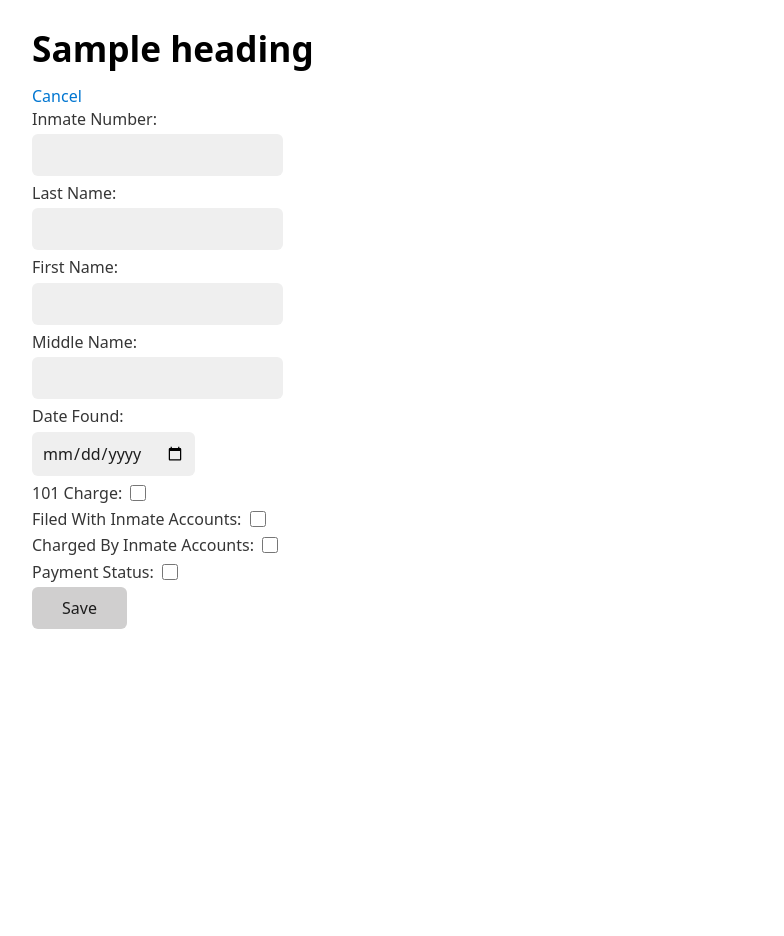
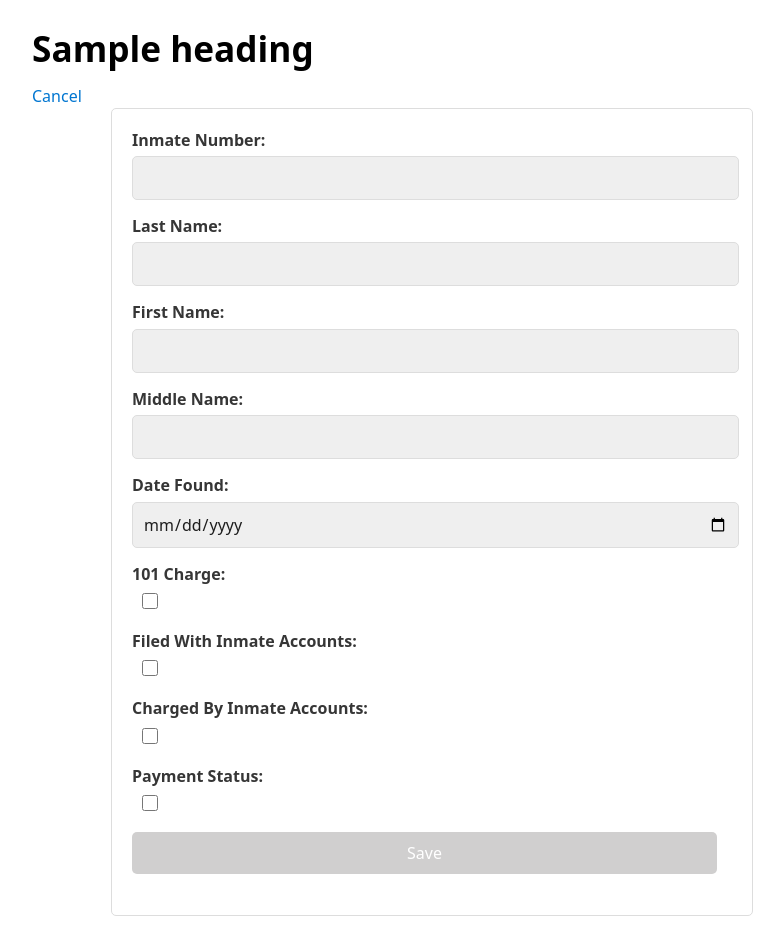
Before and after one commit to masterofpi11436/rrjweb2, a PHP site: template views/Tablets/add_tablet.php in a window 1280 px wide. Shown: the whole page, without its empty margins (208-992 px from the left). Before the commit the page ends 629 px from the top, so only its background shows below. Run offline with PHP 8.4, Linux system fonts and the light colour scheme; the template is opened without the code that fills it: most values are stand-ins (such as "Sample title", 1, 10 or a date in 2020).

Commit message:
Completed Functionality

```diff
--- a/config/routes.php
+++ b/config/routes.php
@@ -6,6 +6,7 @@ $router = new Framework\Router;
 // Routing table
 // $router->add("/", ["controller" => "home", "action" => "homepage"]);
 
+// Admin Pages
 $router->add("/tablets/all", ["controller" => "tablets", "action" => "viewall"]);
 $router->add("/tablets/add", ["controller" => "tablets", "action" => "addNewTablet"]);
 $router->add("/tablets/create", ["controller" => "tablets", "action" => "create", "method" => "post"]);
@@ -15,6 +16,9 @@ $router->add("/tablets/update/{id:\d+}", ["controller" => "tablets", "action" =>
 $router->add("/tablets/delete/{id:\d+}", ["controller" => "tablets", "action" => "deleteTablet"]);
 $router->add("/tablets/destroy/{id:\d+}", ["controller" => "tablets", "action" => "destroyTablet", "method" => "post"]);
 
+// Report Views
+$router->add("/tablets/reportall", ["controller" => "tablets", "action" => "reportAll"]);
+
 // Blanket Route
 // $router->add("/{controller}/{action}");
 // $router->add("/{controller}/{action}/{id:\d+}");
--- a/src/App/Models/Tablet.php
+++ b/src/App/Models/Tablet.php
@@ -11,7 +11,7 @@ use PDO;
 class Tablet extends Model
 {
     // Override the table name if the class name and table name does not match
-    protected $table = "tablet";
+    // protected $table = "tablet";
 
     // Validate the inamte number and last name fields to allow minumum information to look up person.
     protected function validateForm(array $data): void
--- a/views/Tablets/new_tablet.php
+++ /dev/null
@@ -1,5 +0,0 @@
-<form method="post" action="/tablets/create">
-
-    <?php require "form.php"; ?>
-
-</form>
--- a/views/Tablets/tablet_form.php
+++ b/views/Tablets/tablet_form.php
@@ -1,4 +1,4 @@
-<div>
+<!-- <div>
     <label for="inmate_number">Inmate Number:</label>
     <input type="number" id="inmate_number" name="inmate_number" value="<?= isset($tablet) ? htmlspecialchars($tablet['inmate_number']) : '' ?>" required>
 </div>
@@ -45,4 +45,96 @@
 
 <div>
     <button>Save</button>
+</div> -->
+
+<style>
+    .form-container {
+        max-width: 600px;
+        margin: auto;
+        padding: 20px;
+        border: 1px solid #ddd;
+        border-radius: 5px;
+    }
+    .form-container div {
+        margin-bottom: 15px;
+        margin-right: 15px;
+    }
+    .form-container label {
+        display: block;
+        margin-bottom: 5px;
+        font-weight: bold;
+    }
+    .form-container input[type="text"],
+    .form-container input[type="number"],
+    .form-container input[type="date"] {
+        width: 100%;
+        padding: 10px;
+        border: 1px solid #ddd;
+        border-radius: 5px;
+    }
+    .form-container input[type="checkbox"] {
+        margin-left: 10px;
+    }
+    .form-container button {
+        width: 100%;
+        padding: 10px;
+        color: white;
+        border: none;
+        border-radius: 5px;
+        cursor: pointer;
+    }
+    .form-container button:hover {
+        background-color: #0056b3;
+    }
+</style>
+
+<div class="form-container">
+    <div>
+        <label for="inmate_number">Inmate Number:</label>
+        <input type="number" id="inmate_number" name="inmate_number" value="<?= isset($tablet) ? htmlspecialchars($tablet['inmate_number']) : '' ?>" required>
+    </div>
+
+    <div>
+        <label for="last_name">Last Name:</label>
+        <input type="text" id="last_name" name="last_name" value="<?= isset($tablet) ? htmlspecialchars($tablet['last_name']) : '' ?>" required>
+    </div>
+
+    <div>
+        <label for="first_name">First Name:</label>
+        <input type="text" id="first_name" name="first_name" value="<?= isset($tablet) ? htmlspecialchars($tablet['first_name']) : '' ?>" required>
+    </div>
+
+    <div>
+        <label for="middle_name">Middle Name:</label>
+        <input type="text" id="middle_name" name="middle_name" value="<?= isset($tablet) ? htmlspecialchars($tablet['middle_name']) : '' ?>">
+    </div>
+
+    <div>
+        <label for="date_found">Date Found:</label>
+        <input type="date" id="date_found" name="date_found" value="<?= htmlspecialchars($tablet['date_found'] ?? '') ?>">
+    </div>
+
+    <div>
+        <label for="is_reported">101 Charge:</label>
+        <input type="checkbox" id="is_reported" name="is_reported" <?= isset($tablet) && $tablet['is_reported'] ? 'checked' : '' ?>>
+    </div>
+
+    <div>
+        <label for="is_filed">Filed With Inmate Accounts:</label>
+        <input type="checkbox" id="is_filed" name="is_filed" <?= isset($tablet) && $tablet['is_filed'] ? 'checked' : '' ?>>
+    </div>
+
+    <div>
+        <label for="is_charged">Charged By Inmate Accounts:</label>
+        <input type="checkbox" id="is_charged" name="is_charged" <?= isset($tablet) && $tablet['is_charged'] ? 'checked' : '' ?>>
+    </div>
+
+    <div>
+        <label for="is_paid">Payment Status:</label>
+        <input type="checkbox" id="is_paid" name="is_paid" <?= isset($tablet) && $tablet['is_paid'] ? 'checked' : '' ?>>
+    </div>
+
+    <div>
+        <button type="submit">Save</button>
+    </div>
 </div>
```
Also changed, not shown: src/App/Controllers/Tablets.php (+8 -7 lines), src/Framework/Dispatcher.php (+2 -7 lines), views/Tablets/Reports/view_all.php (+14 -12 lines), views/Tablets/one_tablet.php (+38 -9 lines), src/Framework/Model.php (line endings or trailing spaces).
